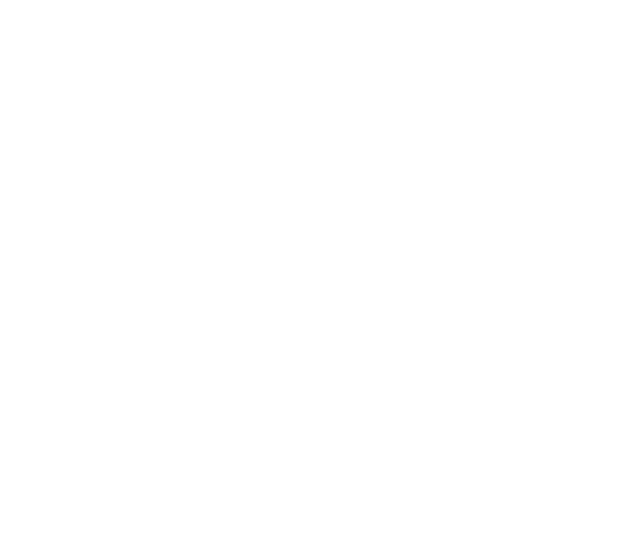
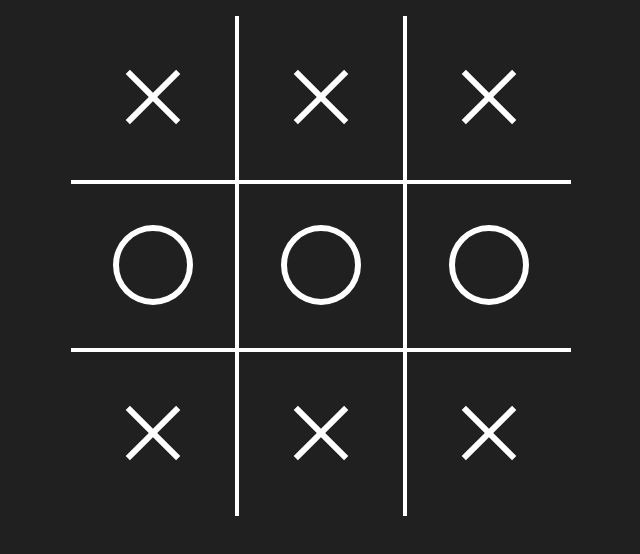
Before and after one commit to battistar/tic-tac-toe, a React (Create React App) app: page / in a window 1280 px wide. Shown: the top 554 px of the page, without its empty margins (319-959 px from the left). Built offline with nearby package versions, Linux system fonts and the light colour scheme.

Commit message:
Create grid layout

```diff
--- a/src/App.tsx
+++ b/src/App.tsx
@@ -1,5 +1,22 @@
+import Cell from 'components/Cell';
+import Grid from 'components/Grid';
+
 const App = (): JSX.Element => {
-  return <></>;
+  return (
+    <main>
+      <Grid>
+        <Cell symbol="X" />
+        <Cell symbol="X" />
+        <Cell symbol="X" />
+        <Cell symbol="O" />
+        <Cell symbol="O" />
+        <Cell symbol="O" />
+        <Cell symbol="X" />
+        <Cell symbol="X" />
+        <Cell symbol="X" />
+      </Grid>
+    </main>
+  );
 };
 
 export default App;
--- /dev/null
+++ b/src/components/Cell.tsx
@@ -0,0 +1,16 @@
+import { ReactComponent as Cross } from 'assets/icons/cross.svg';
+import { ReactComponent as Circle } from 'assets/icons/circle.svg';
+
+interface CellProps {
+  symbol: string;
+}
+
+const Cell = (props: CellProps): JSX.Element => {
+  return (
+    <button className="cell">
+      {props.symbol === 'X' ? <Cross className="cell--symbol" /> : <Circle className="cell--symbol" />}
+    </button>
+  );
+};
+
+export default Cell;
--- /dev/null
+++ b/src/components/Grid.tsx
@@ -0,0 +1,9 @@
+interface GridProps {
+  children: React.ReactNode;
+}
+
+const Grid = (props: GridProps): JSX.Element => {
+  return <div className="grid">{props.children}</div>;
+};
+
+export default Grid;
--- a/src/index.css
+++ b/src/index.css
@@ -5,9 +5,47 @@
     sans-serif;
   -webkit-font-smoothing: antialiased;
   -moz-osx-font-smoothing: grayscale;
+  background-color: #202020;
 }
 
-code {
-  font-family: source-code-pro, Menlo, Monaco, Consolas, 'Courier New',
-    monospace;
+main {
+  display: flex;
+  justify-content: center;
+  align-items: center;
 }
+
+.grid {
+  flex: 1;
+  display: grid;
+  grid-template-columns: auto auto auto;
+  gap: 4px;
+  max-width: 500px;
+  margin: 16px;
+  background-color: white;
+}
+
+.cell {
+  aspect-ratio: 1;
+  border: none;
+  background-color: #202020;
+}
+
+.cell:active {
+  background-color: #2f2f2f;
+}
+
+@media (hover: hover) {
+  .cell {
+    transition: 0.4s;
+    cursor: pointer;
+  }
+
+  .cell:hover {
+    background-color: #2f2f2f;
+  }
+}
+
+.cell--symbol {
+  transform: scale(2);
+  fill: white;
+}
```
Also changed, not shown: src/assets/icons/circle.svg (added), src/assets/icons/cross.svg (added).
